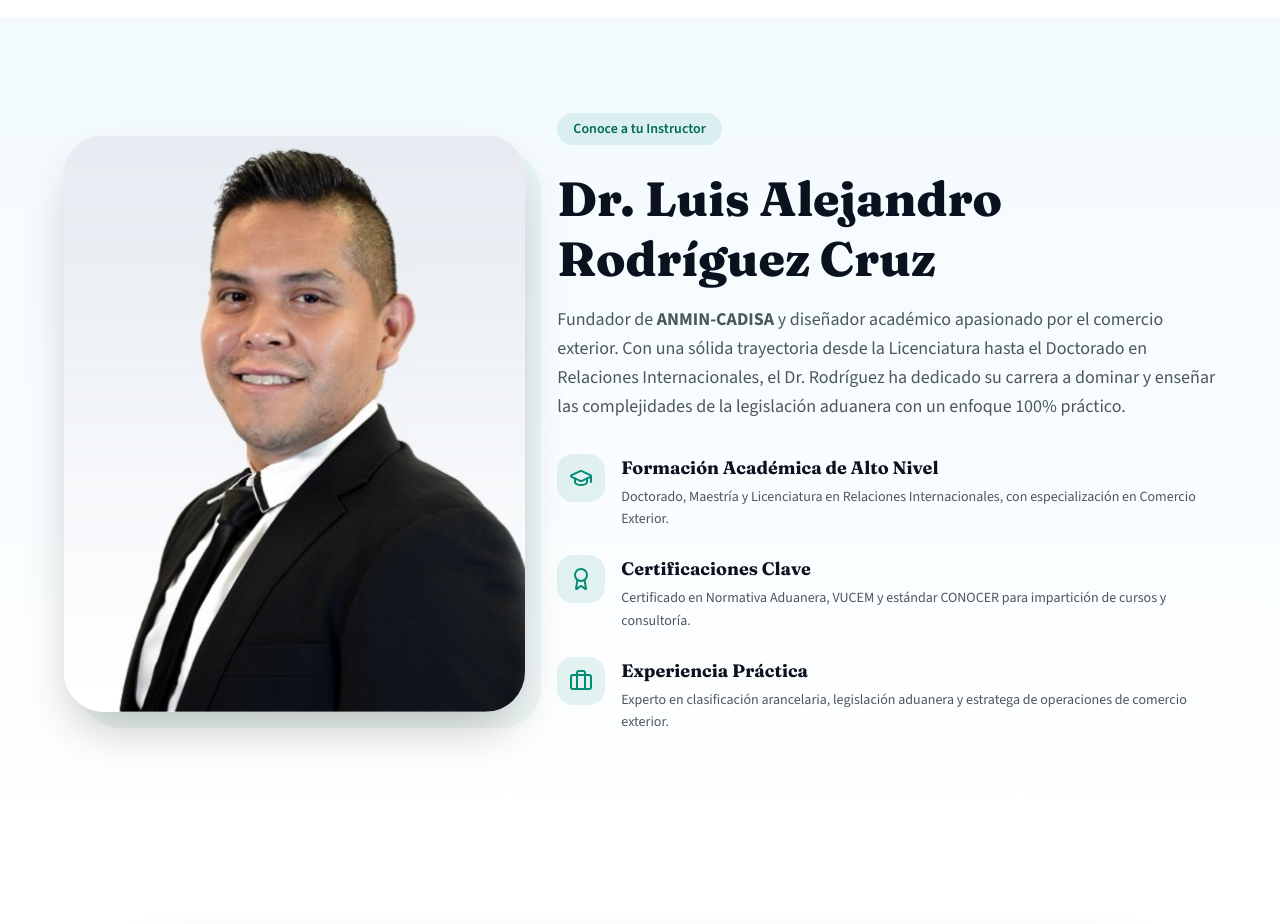
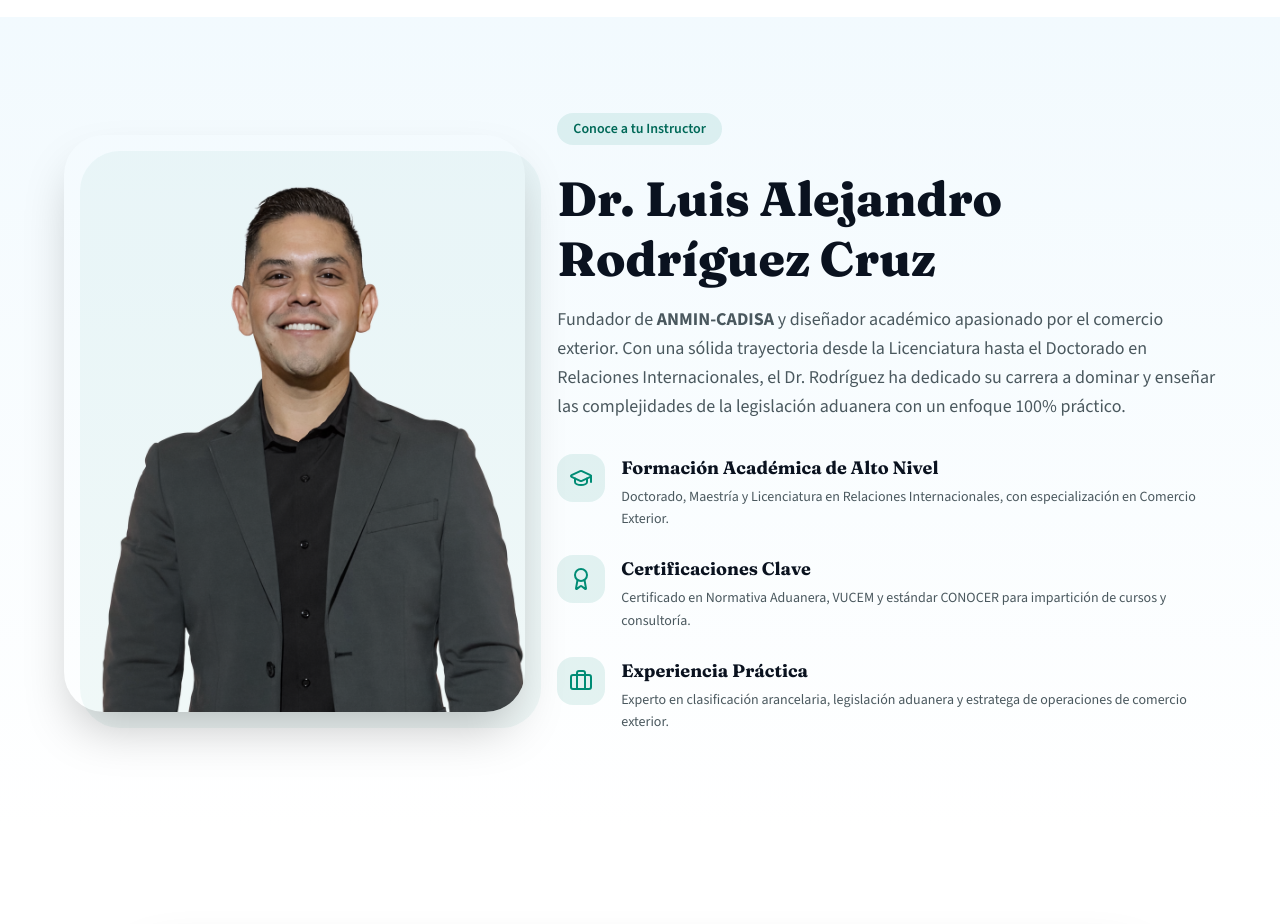
Before and after one commit to Aivan125/anexo22, a Next.js app: page / in a window 1280 px wide. Shown: the part 4420-5344 px from the top of the page. Built offline with nearby package versions, Linux system fonts and the light colour scheme; no server answers.

Commit message:
feat: se modificó la foto del instructor (#21)

```diff
--- a/components/landing/InstructorSection.tsx
+++ b/components/landing/InstructorSection.tsx
@@ -44,7 +44,7 @@ export function InstructorSection() {
               />
               <div className="relative aspect-[4/5] rounded-[2.5rem] overflow-hidden shadow-2xl">
                 <Image
-                  src="/foto-perfil.jpeg"
+                  src="/profile-picture/foto_profesional_transparente.png"
                   alt="Dr. Luis Alejandro Rodríguez Cruz"
                   fill
                   className="object-cover w-full h-full"
```
Also changed, not shown: public/profile-picture/foto_profesional_transparente.png (added).
